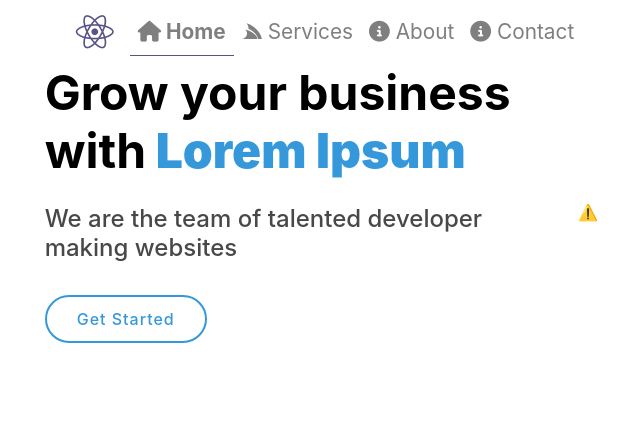
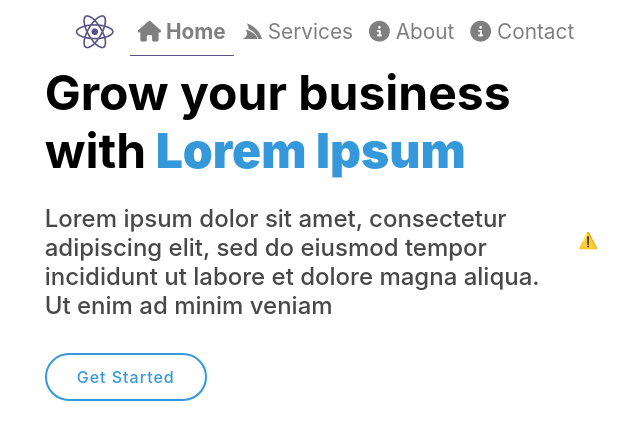
Before and after one commit to devcihat/react-design, a React (Create React App) app: page / in a window 1280 px wide. Shown: the top 440 px of the page, without its empty margins (77-717 px from the left). Built offline with nearby package versions, Linux system fonts and the light colour scheme; no server answers.

Commit message:
1 file modified

```diff
--- a/src/components/Home.jsx
+++ b/src/components/Home.jsx
@@ -14,7 +14,9 @@
                   <strong className="brand-name"> Lorem Ipsum</strong>
                 </h1>
                 <h2 className="my-3">
-                  We are the team of talented developer making websites
+                  Lorem ipsum dolor sit amet, consectetur adipiscing elit, sed
+                  do eiusmod tempor incididunt ut labore et dolore magna aliqua.
+                  Ut enim ad minim veniam
                 </h2>
                 <div className="mt-3">
                   <NavLink to="/service" className="btn-get-started mb-3">
```
